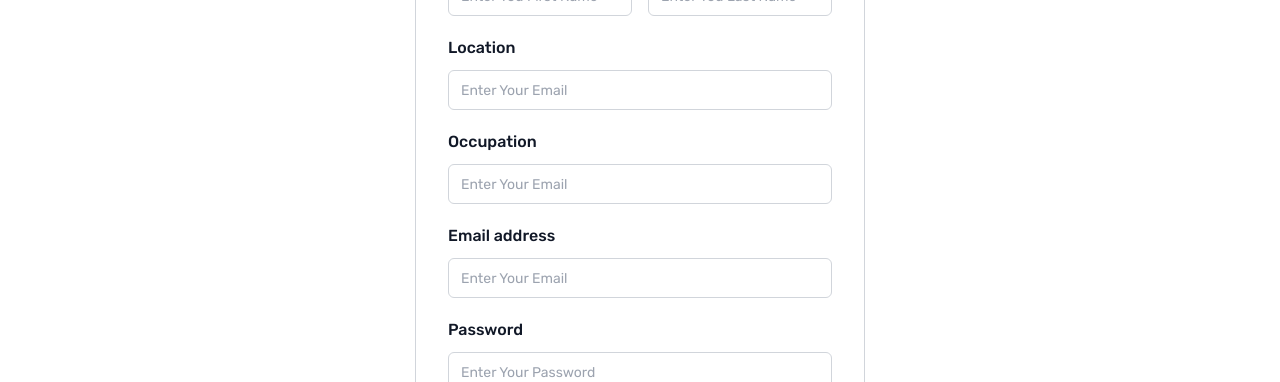
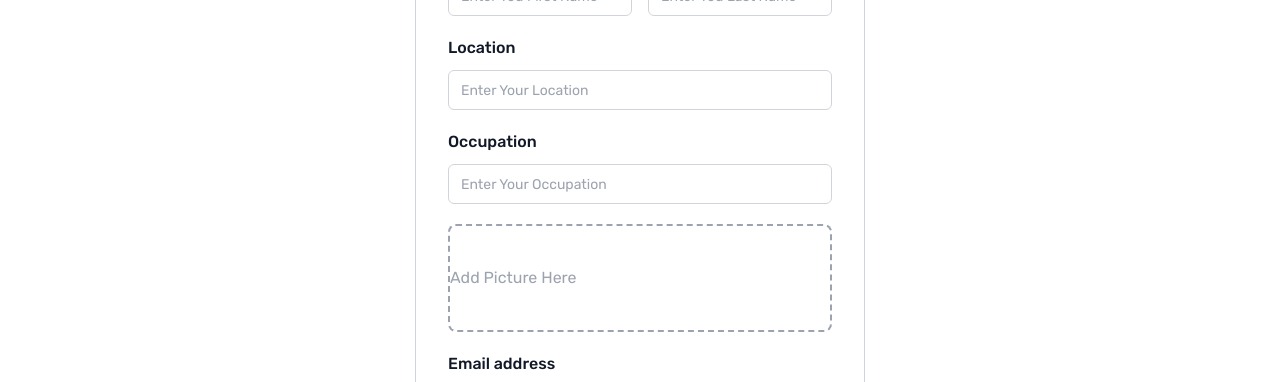
Before and after one commit to pranayjoshi/snapper, a React (Create React App) app in the folder client/: page / in a window 1280 px wide. Both pictures are taken after a click on the link "Sign Up". Shown: the part 409-791 px from the top of the page. Built offline with nearby package versions, Linux system fonts and the light colour scheme.

Commit message:
form updated

```diff
--- a/client/src/scenes/loginPage/form.jsx
+++ b/client/src/scenes/loginPage/form.jsx
@@ -22,7 +22,8 @@ const loginSchema = yup.object().shape({
 });
 
 const initialValuesRegister = {
-  firstName: "",
+  // [firstName, setFirstName] : useState(),
+  firstName:"",
   lastName: "",
   email: "",
   password: "",
@@ -43,7 +44,55 @@ export const Form = () => {
   const isLogin = pageType === "login";
   const isRegister = pageType === "register";
 
-  const handleFormOnsubmit = async (values, onSubmitProps) => {};
+  const register = async (values, onSubmitProps) => {
+    // this allows us to send form info with image
+    const formData = new FormData();
+    for (let value in values) {
+      formData.append(value, values[value]);
+    }
+    formData.append("picturePath", values.picture.name);
+
+    const savedUserResponse = await fetch(
+      "http://localhost:3001/auth/register",
+      {
+        method: "POST",
+        body: formData,
+      }
+    );
+    const savedUser = await savedUserResponse.json();
+    onSubmitProps.resetForm();
+
+    if (savedUser) {
+      setPageType("login");
+    }
+  };
+
+  const login = async (values, onSubmitProps) => {
+    const loggedInResponse = await fetch("http://localhost:3001/auth/login", {
+      method: "POST",
+      headers: { "Content-Type": "application/json" },
+      body: JSON.stringify(values),
+    });
+    const loggedIn = await loggedInResponse.json();
+    onSubmitProps.resetForm();
+    if (loggedIn) {
+      dispatch(
+        setLogin({
+          user: loggedIn.user,
+          token: loggedIn.token,
+        })
+      );
+      navigate("/home");
+    }
+  };
+
+
+  const handleFormOnsubmit = async (values, onSubmitProps) => {
+    // console.log(values)
+    console.log(values)
+    // if (isLogin) await login(values, onSubmitProps);
+    // if (isRegister) await register(values, onSubmitProps);
+  };
 
   return (
     <>
@@ -87,14 +136,14 @@ export const Form = () => {
                       </a>
                     </p>
 
-                    <form action="#" method="POST" className="mt-8">
+                    <form action="#" method="POST" className="mt-8" onChange={handleSubmit}>
                       <div className="space-y-5 w-full">
                         {isRegister && (
                           <>
                             <div className="flex w-full p-0 m-0">
                               <div className="mr-4 w-full">
                                 <label
-                                  htmlFor="name"
+                                  htmlFor="fname"
                                   className="text-base font-medium text-gray-900 dark:text-gray-200"
                                 >
                                   {" "}
@@ -102,13 +151,19 @@ export const Form = () => {
                                 </label>
                                 <div className="mt-2.5">
                                   <input
+                                  label="First Name"
                                   onBlur={handleBlur}
                                   onChange={handleChange}
                                   value={values.firstName}
+                                  name="firstName"
+                                  error={
+                                    Boolean(touched.firstName) && Boolean(errors.firstName)
+                                  }
+                                  helperText={touched.firstName && errors.firstName}
                                     className="flex h-10 w-full rounded-md border border-gray-300 bg-transparent py-2 px-3 text-sm placeholder:text-gray-400 focus:outline-none focus:ring-1 focus:ring-gray-400 focus:ring-offset-1 disabled:cursor-not-allowed disabled:opacity-50 dark:border-gray-700 dark:text-gray-50 dark:focus:ring-gray-400 dark:focus:ring-offset-gray-900"
                                     type="text"
                                     placeholder="Enter You First Name"
-                                    id="name"
+                                    id="fname"
                                   ></input>
                                 </div>
                               </div>
@@ -122,6 +177,15 @@ export const Form = () => {
                                 </label>
                                 <div className="mt-2.5">
                                   <input
+                                  label="Last Name"
+                                  onBlur={handleBlur}
+                                  onChange={handleChange}
+                                  value={values.lastName}
+                                  name="lastName"
+                                  error={
+                                    Boolean(touched.lastName) && Boolean(errors.lastName)
+                                  }
+                                  helperText={touched.lastName && errors.lastName}
                                     className="flex h-10 w-full rounded-md border border-gray-300 bg-transparent py-2 px-3 text-sm placeholder:text-gray-400 focus:outline-none focus:ring-1 focus:ring-gray-400 focus:ring-offset-1 disabled:cursor-not-allowed disabled:opacity-50 dark:border-gray-700 dark:text-gray-50 dark:focus:ring-gray-400 dark:focus:ring-offset-gray-900"
                                     type="text"
                                     placeholder="Enter You Last Name"
@@ -140,10 +204,19 @@ export const Form = () => {
                               </label>
                               <div className="mt-2.5">
                                 <input
+                                label="Location"
+                                onBlur={handleBlur}
+                                onChange={handleChange}
+                                value={values.location}
+                                name="location"
+                                error={
+                                  Boolean(touched.location) && Boolean(errors.location)
+                                }
+                                helperText={touched.location && errors.location}
                                   className="flex h-10 w-full rounded-md border border-gray-300 bg-transparent py-2 px-3 text-sm placeholder:text-gray-400 focus:outline-none focus:ring-1 focus:ring-gray-400 focus:ring-offset-1 disabled:cursor-not-allowed disabled:opacity-50 dark:border-gray-700 dark:text-gray-50 dark:focus:ring-gray-400 dark:focus:ring-offset-gray-900"
-                                  type="email"
-                                  placeholder="Enter Your Email"
-                                  id="email"
+                                  type="text"
+                                  placeholder="Enter Your Location"
+                                  id="location"
                                 ></input>
                             </div>
                             </div>
@@ -154,27 +227,34 @@ export const Form = () => {
                               >
                                 {" "}
                                 Occupation{" "}
+
                               </label>
                               <div className="mt-2.5">
                                 <input
+                                label="occupation"
                                 onBlur={handleBlur}
                                 onChange={handleChange}
-                                value={values.email}
-                                name="email"
+                                value={values.occupation}
+                                name="occupation"
+                                error={
+                                  Boolean(touched.occupation) && Boolean(errors.occupation)
+                                }
+                                helperText={touched.occupation && errors.occupation}
                                 // error={Boolean(touched.email) && Boolean(errors.email)}
                                 // helperText={touched.email && errors.email}
                                   className="flex h-10 w-full rounded-md border border-gray-300 bg-transparent py-2 px-3 text-sm placeholder:text-gray-400 focus:outline-none focus:ring-1 focus:ring-gray-400 focus:ring-offset-1 disabled:cursor-not-allowed disabled:opacity-50 dark:border-gray-700 dark:text-gray-50 dark:focus:ring-gray-400 dark:focus:ring-offset-gray-900"
-                                  type="email"
-                                  placeholder="Enter Your Email"
-                                  id="email"
+                                  type="text"
+                                  placeholder="Enter Your Occupation"
+                                  id="occupation"
                                 ></input>
                               </div></div>
 
-                            {/* <div className="border-5 border-gray-400">
+                            <div className="border-2 border-dashed rounded-lg border-gray-400 text-gray-400 py-10 cursor-pointer">
                             <Dropzone
+                                acceptedFiles=".jpg,.jpeg,.png"
                                 multiple={false}
-                                onDrop={() =>
-                                setFieldValue("picture", ".jpeg")
+                                onDrop={(acceptedFiles) =>
+                                  setFieldValue("picture", acceptedFiles[0])
                                 }
                             >
                                 {({ getRootProps, getInputProps }) => (
@@ -183,12 +263,13 @@ export const Form = () => {
                                             <input {...getInputProps()} />
                                             {!values.picture ? (
                                             <p>Add Picture Here</p>
-                                            ) : ({values.picture.name}
+                                            ) : (<p>{values.picture.name}</p>)
 
-                                        )}
+                                        }
                                             </div>
                                   </section>)}
-                            </Dropzone></div> */}
+                            </Dropzone>
+                          </div>
 
                           </>
                         )}
@@ -202,10 +283,18 @@ export const Form = () => {
                               </label>
                               <div className="mt-2.5">
                                 <input
+                                label="email"
+                                onBlur={handleBlur}
+                                onChange={handleChange}
+                                value={values.email}
+                                name="email"
+                                error={
+                                  Boolean(touched.email) && Boolean(errors.email)
+                                }
+                                helperText={touched.email && errors.email}
                                   className="flex h-10 w-full rounded-md border border-gray-300 bg-transparent py-2 px-3 text-sm placeholder:text-gray-400 focus:outline-none focus:ring-1 focus:ring-gray-400 focus:ring-offset-1 disabled:cursor-not-allowed disabled:opacity-50 dark:border-gray-700 dark:text-gray-50 dark:focus:ring-gray-400 dark:focus:ring-offset-gray-900"
                                   type="email"
                                   placeholder="Enter Your Email"
-                                  id="email"
                                 ></input>
                               </div>
                             </div>
@@ -219,10 +308,20 @@ export const Form = () => {
                               </label>
                               <div className="mt-2.5">
                                 <input
+                                label="password"
+                                onBlur={handleBlur}
+                                onChange={handleChange}
+                                value={values.password}
+                                name="password"
+                                error={
+                                  Boolean(touched.password) && Boolean(errors.password)
+                                }
+                                helperText={touched.password && errors.password}
                                   className="flex h-10 w-full rounded-md border border-gray-300 bg-transparent py-2 px-3 text-sm placeholder:text-gray-400 focus:outline-none focus:ring-1 focus:ring-gray-400 focus:ring-offset-1 disabled:cursor-not-allowed disabled:opacity-50 dark:border-gray-700 dark:text-gray-50 dark:focus:ring-gray-400 dark:focus:ring-offset-gray-900"
-                                  type="email"
+                                  type="password"
                                   placeholder="Enter Your Password"
                                   id="password"
+
                                 ></input>
                               </div>
                             </div>
--- a/client/src/scenes/loginPage/index.tsx
+++ b/client/src/scenes/loginPage/index.tsx
@@ -1,6 +1,6 @@
 import React from 'react'
 import { Navbar } from 'scenes/navbar'
-import { Form } from './form'
+import { Form } from './form.jsx'
 
 const LoginPage = () => {
   return (
```
